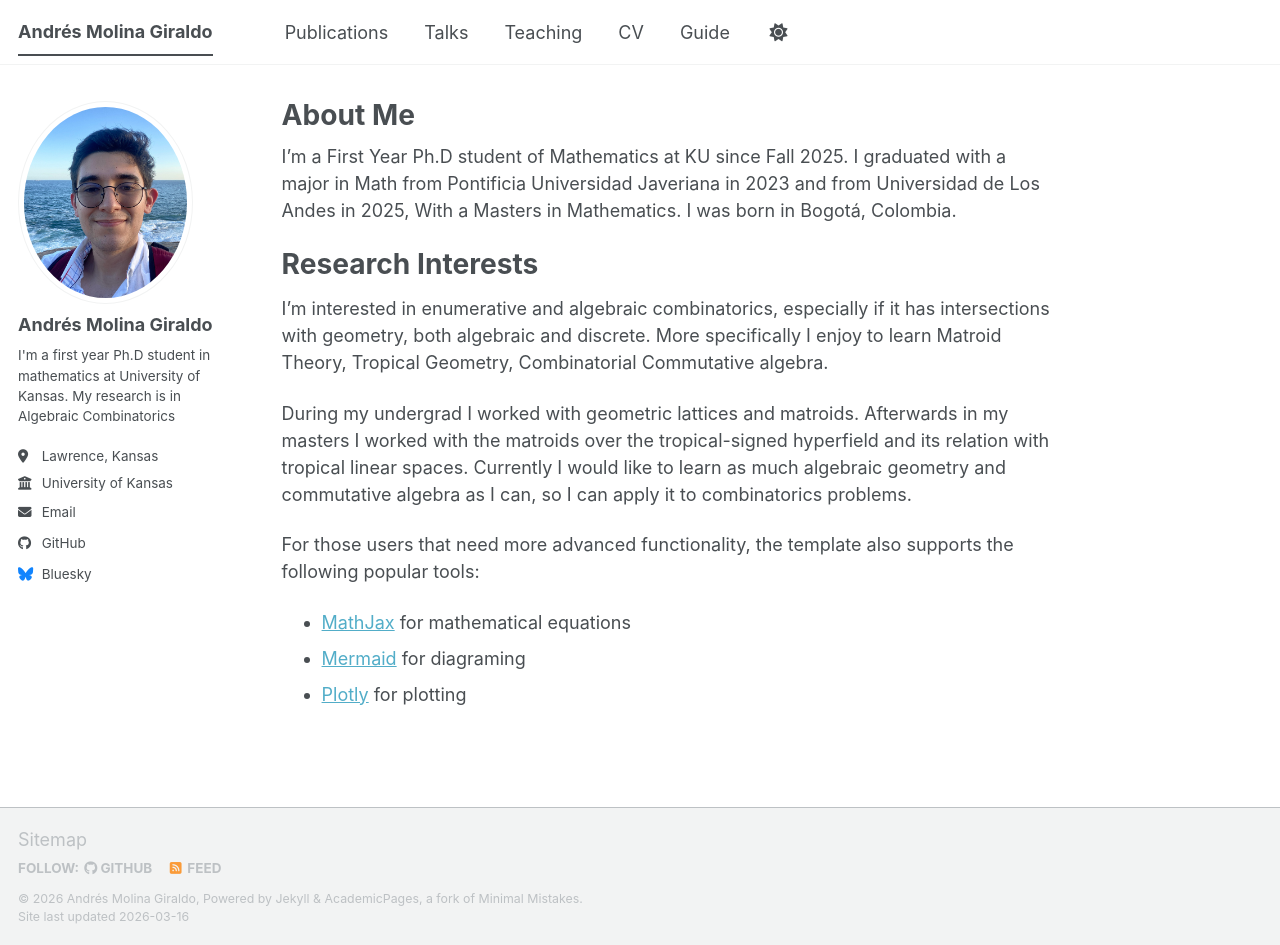
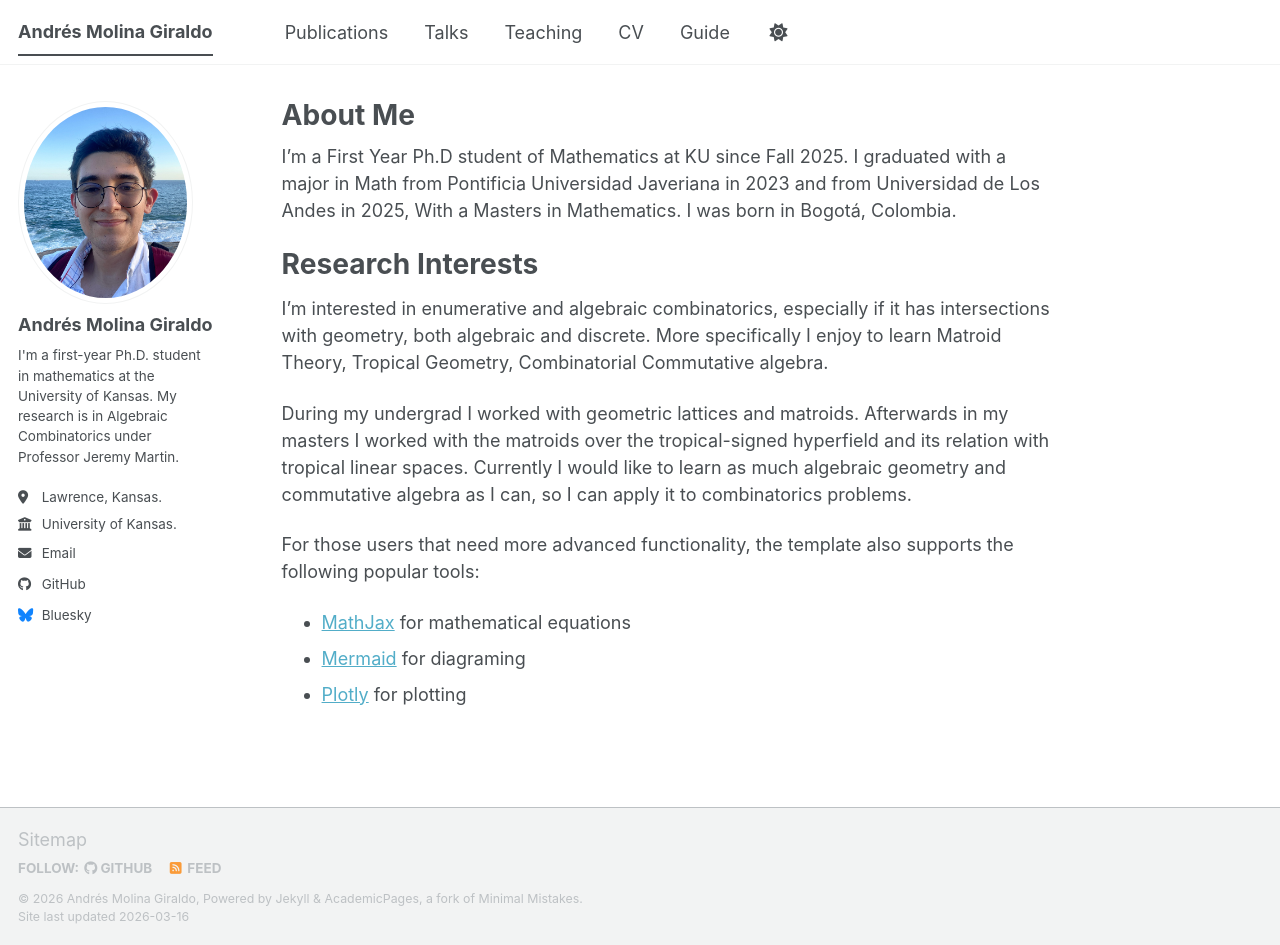
Before and after one commit to andmol20/andmol20.github.io, a Jekyll site: the page built from _pages/about.md, in a window 1280 px wide and 945 px high. Built offline with Jekyll 4.4.1, drawn with Linux system fonts in a browser that asks for light colours; a script bundle is joined from its source files by our own code; library files that are not in the unit come from our copies.

Commit message:
Update _config.yml

```diff
--- a/_config.yml
+++ b/_config.yml
@@ -26,9 +26,9 @@ author:
   avatar           : "IMG_4155.jpg"
   name             : "Andrés Molina Giraldo"
   # pronouns         : # example: "he/his"
-  bio              : "I'm a first year Ph.D student in mathematics at University of Kansas. My research is in Algebraic Combinatorics"
-  location         : "Lawrence, Kansas"
-  employer         : "University of Kansas"
+  bio              : "I'm a first-year Ph.D. student in mathematics at the University of Kansas. My research is in Algebraic Combinatorics under Professor Jeremy Martin."
+  location         : "Lawrence, Kansas."
+  employer         : "University of Kansas."
 
   email            : a.molinag at ku.edu
 
```
